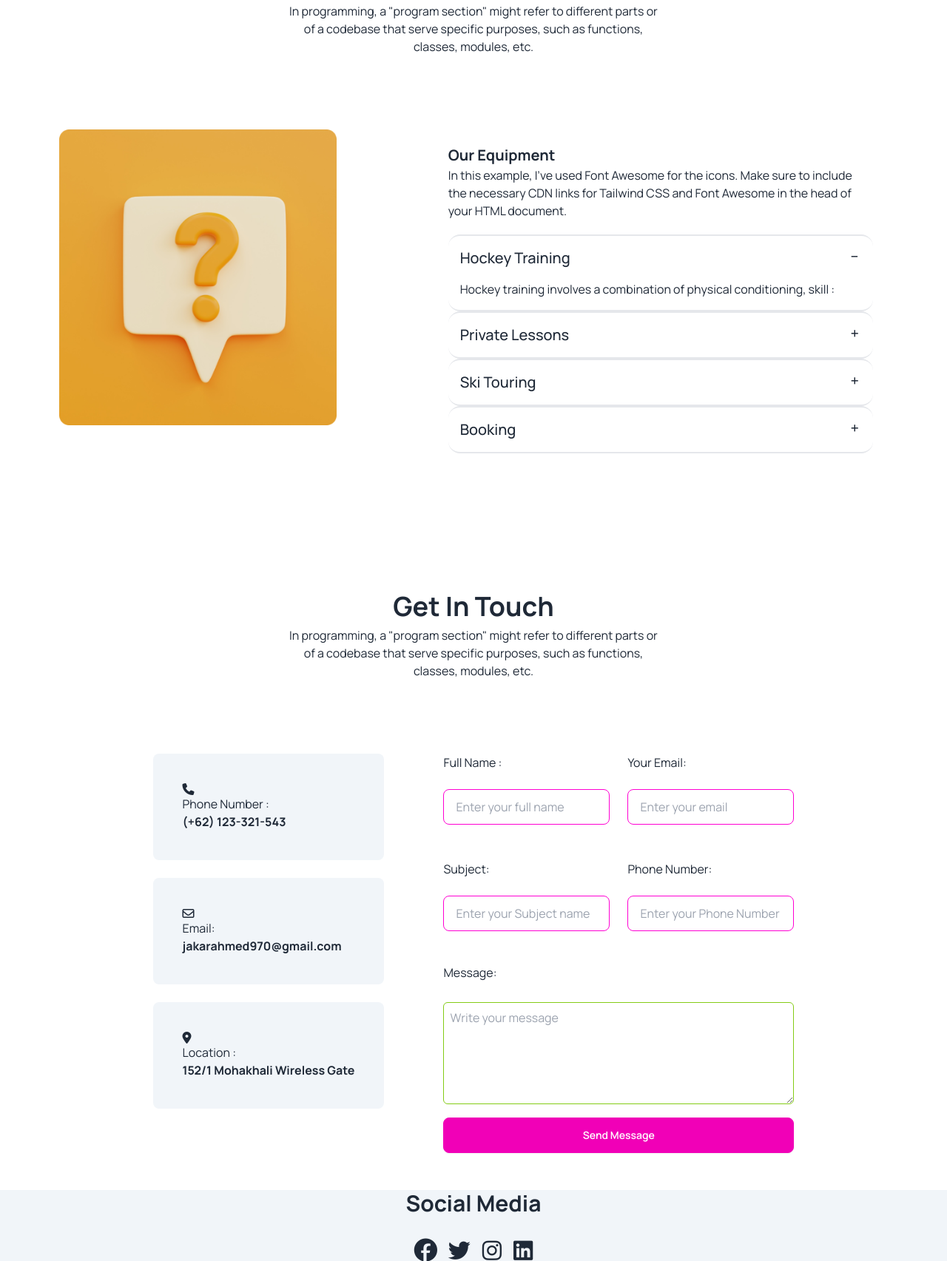
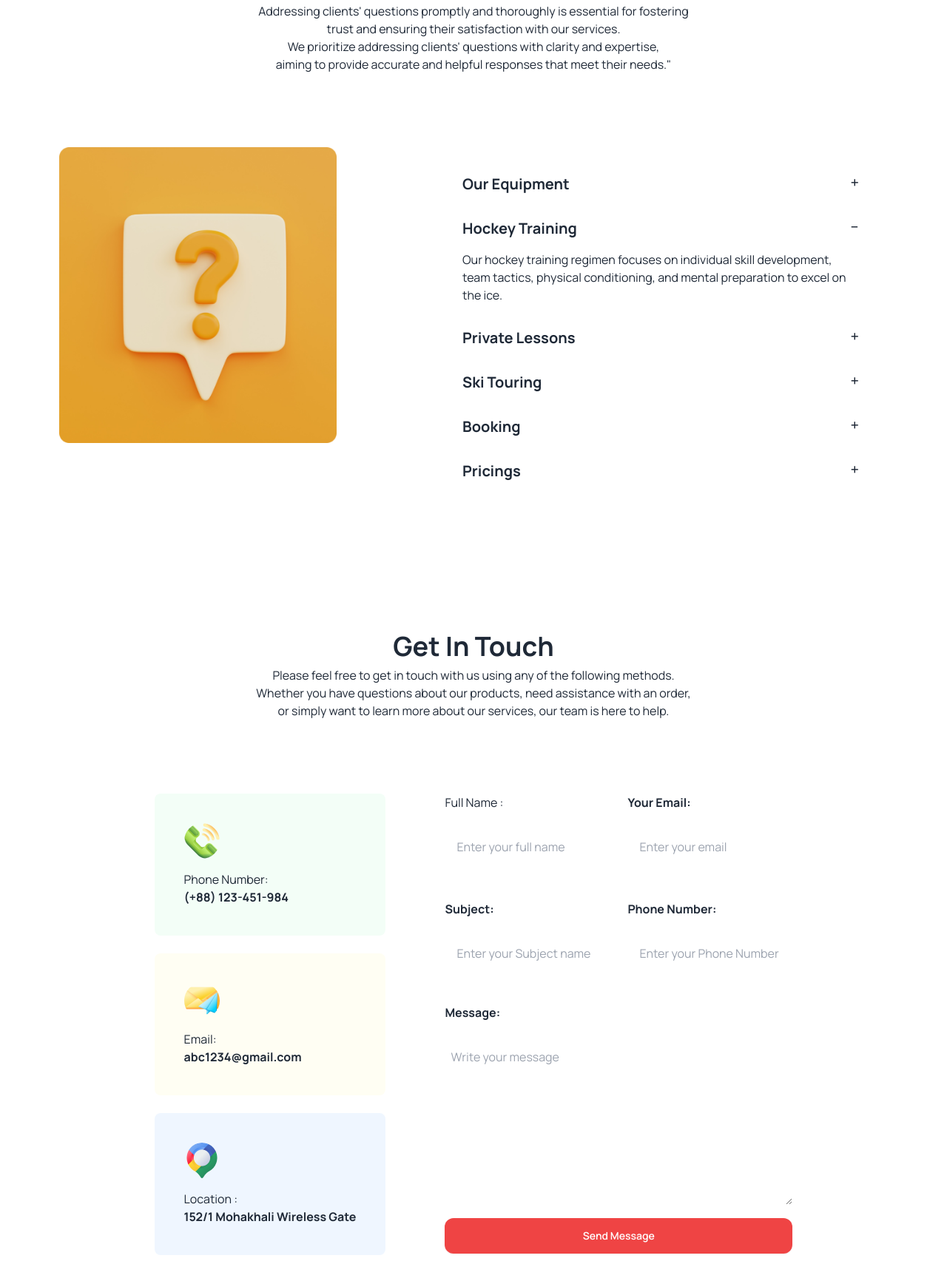
Before and after one commit to lizabala03/b9_a3_hockeys, a plain HTML site: page index.html in a window 1280 px wide. Shown: the part 3516-5221 px from the top of the page at 74% size. Drawn offline with nearby package versions, Linux system fonts and the light colour scheme.

Commit message:
client and form details and footer.

```diff
--- a/index.html
+++ b/index.html
@@ -266,13 +266,11 @@
       <p class="text-[16px] text-[rgba(19, 19, 24, 0.60)]">Introducing our latest innovation: a game-changing product designed to elevate your everyday life. With sleek aesthetics and advanced functionality,<br> it seamlessly integrates into your lifestyle, enhancing efficiency and style. From its intuitive user interface to its robust performance,<br> this product sets a new standard of excellence. </p>
   </div>
 
- <!-- Cart scetion start-->
+ <!-- Cart section start-->
+
  <section class="mx-auto">
 
   <section class="flex flex-col lg:flex-row gap-5 lg:m-10 justify-center ">
-
-
-
       <div class="card lg:card-side bg-base-100 shadow-xl bg-slate-50 rounded-md sm:w-[90%] flex flex-row sm:h-auto  lg:h-[250px] lg:mx-1 p-2 flex-wrap lg:flex-nowrap justify-center sm:mx-auto ">
 
 
@@ -291,7 +289,7 @@
             <p>"program section" might refer to different </p>
 
             <div class="flex flex-row items-center space-x-3">
-              <h2 class="text-red-600 text-base mr-6">Price - $22.00</h2>
+              <h2 class="text-red-600 font-bold text-base mr-6">Price - $22.00</h2>
               <li class="list-none inline text-gray-500"><i class="fa-solid fa-shopping-cart"></i></li>
               <p class="text-[10px]">Delivery Fee : Free</p>
             </div>
@@ -300,8 +298,6 @@
         </div>
 
   <div class="card lg:card-side bg-base-100 shadow-xl bg-slate-50 rounded-md sm:w-[90%] flex flex-row sm:h-auto  lg:h-[250px] lg:mx-1 p-2 flex-wrap lg:flex-nowrap justify-center sm:mx-auto">
-
-
   <figure><img src="Images/6.png"class="w-[180px] h-[172px]"alt="Album"/></figure>
       <div class="card-body">
 
@@ -313,15 +309,12 @@
 
               </ul>
 
-
-
-
           </div>
         <h2 class="card-title">World Cup Flags Football</h2>
         <p>"program section" might refer to different </p>
 
         <div class="flex flex-row items-center space-x-3">
-          <h2 class="text-red-600 text-base mr-6">Price - $22.00</h2>
+          <h2 class="text-red-600 text-base mr-6 font-bold">Price - $22.00</h2>
           <li class="list-none inline text-gray-500"><i class="fa-solid fa-shopping-cart"></i></li>
           <p class="text-[10px]">Delivery Fee : Free</p>
         </div>
@@ -334,19 +327,9 @@
 
   </section>
 
-
-
-  <!-----------------------------card1 row end----------->
-
-
   <section class="flex flex-col lg:flex-row gap-5 lg:m-10 justify-center">
 
-
-
       <div class="card lg:card-side bg-base-100 shadow-xl bg-slate-50 rounded-md sm:w-[90%] flex flex-row sm:h-auto  lg:h-[250px] lg:mx-1 p-2 flex-wrap lg:flex-nowrap justify-center sm:mx-auto ">
-
-
-
           <figure><img src="Images/7.png"class="w-[180px] h-[172px]"alt="Album"/></figure>
           <div class="card-body">
 
@@ -357,16 +340,12 @@
                       <li><i class="fa-regular fa-heart"></i>200</li>
 
                   </ul>
-
-
-
-
               </div>
             <h2 class="card-title">World Cup Flags Football</h2>
             <p>"program section" might refer to different </p>
 
             <div class="flex flex-row items-center space-x-3">
-              <h2 class="text-red-600 text-base mr-6">Price - $22.00</h2>
+              <h2 class="text-red-600 text-base mr-6 font-bold">Price - $22.00</h2>
               <li class="list-none inline text-gray-500"><i class="fa-solid fa-shopping-cart"></i></li>
               <p class="text-[10px]">Delivery Fee : Free</p>
             </div>
@@ -386,15 +365,12 @@
 
               </ul>
 
-
-
-
           </div>
         <h2 class="card-title">World Cup Flags Football</h2>
         <p>"program section" might refer to different </p>
 
         <div class="flex flex-row items-center space-x-3">
-          <h2 class="text-red-600 text-base mr-6">Price - $22.00</h2>
+          <h2 class="text-red-600 text-base mr-6 font-bold">Price - $22.00</h2>
           <li class="list-none inline text-gray-500"><i class="fa-solid fa-shopping-cart"></i></li>
           <p class="text-[10px]">Delivery Fee : Free</p>
         </div>
@@ -427,7 +403,7 @@
             <p>"program section" might refer to different </p>
 
             <div class="flex flex-row items-center space-x-3">
-              <h2 class="text-red-600 text-base mr-6">Price - $22.00</h2>
+              <h2 class="text-red-600 font-bold text-base mr-6">Price - $22.00</h2>
               <li class="list-none inline text-gray-500"><i class="fa-solid fa-shopping-cart"></i></li>
               <p class="text-[10px]">Delivery Fee : Free</p>
             </div>
@@ -454,7 +430,7 @@
         <p>"program section" might refer to different </p>
 
         <div class="flex flex-row items-center space-x-3">
-          <h2 class="text-red-600 text-base mr-6">Price - $22.00</h2>
+          <h2 class="font-bold text-red-600 text-base mr-6">Price - $22.00</h2>
           <li class="list-none inline text-gray-500"><i class="fa-solid fa-shopping-cart"></i></li>
           <p class="text-[10px]">Delivery Fee : Free</p>
         </div>
@@ -467,67 +443,79 @@
  </section>
 <!-- cart end -->
 
+<!-- Client Question & Form -->
  <div class="text text-center my-[100px] w-">
   <h2 class="text-[36px] font-bold">Clients Question</h2>
-  <p class="text-[16px]">
+  <p class="text-[16px]"> Addressing clients' questions promptly and thoroughly is essential for fostering <br>trust and ensuring their satisfaction with our services. <br> We prioritize addressing clients' questions with clarity and expertise, <br>aiming to provide accurate and helpful responses that meet their needs."
 
-      In programming, a "program section" might refer to different parts or <br> of a codebase that serve specific purposes, such as functions,<br> classes, modules, etc. </p>
+    </p>
 </div>
-
-
-<!--------------------FAQ--------------->
-
-
 
 <section class="flex flex-col lg:flex-row w-auto lg:mx-20 justify-center gap-[20px]">
 <div class="w-[95%] h-[417px]">
   <img src="Images/11.png" class="h-[400px]" alt="">
 </div>
 
-<!-------------------------faq part---------->
 <div class="h-auto mt-20 lg:m-auto p-5">
 
-<h2 class="text-[20px] font-bold">Our Equipment</h2>
-<p class="text-[16px] mb-5">In this example, I've used Font Awesome for the icons. Make sure to include the necessary CDN links for Tailwind CSS and Font Awesome in the head of your HTML document.</p>
-
-  <div class="collapse collapse-plus border-y-2">
+<div class="collapse collapse-plus border-y-0">
   <input type="radio" name="my-accordion-3" checked="checked" />
   <div class="collapse-title text-xl font-medium">
-          Hockey Training
+    <h3 class="font-bold">Our Equipment</h3>
   </div>
   <div class="collapse-content">
     <p>
-          Hockey training involves a combination of physical conditioning, skill :</p>
+      Our equipment selection is meticulously curated, featuring cutting-edge technology and reliable machinery tailored to meet diverse operational needs.</p>
+  </div>
+</div>
+  <div class="collapse collapse-plus ">
+      <input type="radio" name="my-accordion-3" checked="checked" />
+      <div class="collapse-title text-xl font-medium">
+        <h3 class="font-bold">Hockey Training</h3>
+
+      </div>
+      <div class="collapse-content">
+        <p>Our hockey training regimen focuses on individual skill development, team tactics, physical conditioning, and mental preparation to excel on the ice.</p>
       </div>
     </div>
 
 
-    <div class="collapse collapse-plus border-y-2">
+    <div class="collapse collapse-plus">
       <input type="radio" name="my-accordion-3" />
       <div class="collapse-title text-xl font-medium">
-          Private Lessons
+          <h3 class="font-bold">Private Lessons</h3>
       </div>
       <div class="collapse-content">
-        <p>development, and tactical understanding of the game. Whether you're a </p>
+        <p>Private lessons offer personalized instruction tailored to individual skill levels and goals, providing focused attention and accelerated learning in a one-on-one setting.</p>
       </div>
     </div>
-    <div class="collapse collapse-plus border-y-2">
+    <div class="collapse collapse-plus">
       <input type="radio" name="my-accordion-3" />
       <div class="collapse-title text-xl font-medium">
-          Ski Touring
+          <h3 class="font-bold">Ski Touring</h3>
       </div>
       <div class="collapse-content">
-        <p>beginner or an experienced player, here are some general tips for hockey training</p>
+        <p>Ski touring, also known as backcountry skiing or alpine touring, involves traveling through snow-covered terrain using specialized skis equipped with bindings </p>
       </div>
     </div>
 
-    <div class="collapse collapse-plus border-y-2">
+    <div class="collapse collapse-plus">
       <input type="radio" name="my-accordion-3" />
       <div class="collapse-title text-xl font-medium">
-          Booking
+          <h3 class="font-bold">Booking</h3>
       </div>
       <div class="collapse-content">
-        <p>here are some general tips for hockey training</p>
+        <p>Booking gives many booking option.</p>
+      </div>
+    </div>
+
+    <div class="collapse collapse-plus">
+      <input type="radio" name="my-accordion-3" />
+      <div class="collapse-title text-xl font-medium">
+          <h3 class="font-bold">Pricings</h3>
+      </div>
+      <div class="collapse-content">
+        <p>Gives more price idea and all details.</p>
       </div>
     </div>
 
@@ -544,58 +532,46 @@
 </div>
 
 </section>
+<!-- Client qna end -->
 
-<!-----------------------FAQ End------------------->
+<!-- Get in touch && Form -->
 
 <div class="text text-center my-[100px] w-">
-  <h2 class="text-[36px] font-bold">Get In Touch</h2>
+  <h3 class="text-[36px] font-bold">Get In Touch</h3>
   <p class="text-[16px]">
 
-      In programming, a "program section" might refer to different parts or <br> of a codebase that serve specific purposes, such as functions,<br> classes, modules, etc. </p>
+    Please feel free to get in touch with us using any of the following methods. <br> Whether you have questions about our products, need assistance with an order, <br>or simply want to learn more about our services, our team is here to help. </p>
 </div>
-
-<!----------------------form--------->
-
-
+  <!-- Form section -->
 <section class="flex flex-col lg:flex-row justify-center gap-20">
 
 <div class="w-auto space-y-6">
 
-<div class="w-auto  p-10 rounded-lg bg-slate-100 flex flex-col m-auto">
-  <i class="fa-solid fa-phone"></i>
-<p>Phone Number : </p>
-<h2 class="font-bold">(+62) 123-321-543</h2>
-</div>
-
-
-<div class="w-auto  p-10 rounded-lg bg-slate-100 flex flex-col m-auto">
-  <i class="fa-regular fa-envelope"></i>
-<p>Email: </p>
-<h2 class="font-bold">jakarahmed970@gmail.com</h2>
+  <div class="w-auto p-10 rounded-lg bg-green-300 bg-opacity-10 flex flex-col m-auto border-none">
+    <img src="Images/Group 1171275317.png" alt="Location Image" class="w-24 h-24 mb-4 rounded-full" style="width: 48px; height: 48px;">
+    <p>Phone Number:</p>
+    <p class="font-bold">(+88) 123-451-984</p>
   </div>
 
 
 
-<div class="w-auto p-10 rounded-lg bg-slate-100 flex flex-col m-auto">
-  <i class="fa-solid fa-location-dot"></i>
-<p>Location :  </p>
-<h2 class="font-bold">152/1 Mohakhali Wireless Gate</h2>
-</div>
+<div class="w-auto p-10 border-none rounded-lg bg-yellow-200 bg-opacity-10 flex flex-col m-auto">
+ <img src="Images/Group 1171275318.png" alt="Location Image" class="w-24 h-24 mb-4 rounded-full" style="width: 48px; height: 48px;">
+<p>Email: </p>
+<p class="font-bold">abc1234@gmail.com</p>
 </div>
 
 
+<div class="w-auto p-10 rounded-lg bg-blue-400 bg-opacity-10 flex flex-col m-auto">
+  <img src="Images/Group 1171275321.png" alt="Location Image" class="w-24 h-24 mb-4 rounded-full" style="width: 48px; height: 48px;">
+  <p>Location :  </p>
+  <p class="font-bold">152/1 Mohakhali Wireless Gate</p>
+</div>
 
-
-
-
-
-
-<!-------------------input fild-->
+</div>
+<!--form inputs -->
 
 <div class="main flex flex-col">
-
-
-
 
  <div class="w-auto flex flex-col h-10 lg:flex-row gap-6 ">
 
@@ -604,42 +580,36 @@
 
 
 <label class="block">Full Name :</label><br>
-<input type="text" placeholder="Enter your full name" class="input input-bordered input-secondary w-[100%] max-w-xs" />
+<input type="text" placeholder="Enter your full name" class="input input-bordered border-none input-secondary w-[100%] max-w-xs" />
 </div>
 
 <div class="sm:mt-20 lg:mt-0">
-<label class="block">Your Email:</label><br>
-<input type="text" placeholder="Enter your email" class="input input-bordered input-secondary w-[100%] max-w-xs" />
+<label class="block font-bold">Your Email:</label><br>
+<input type="text" placeholder="Enter your email" class="input input-bordered input-secondary w-[100%] max-w-xs border-none" />
 </div>
-
-
 </div>
-
-
 <br>
 
 <div class="w-auto flex flex-col h-10 lg:flex-row gap-6 mt-40 lg:mt-20">
 
 
   <div class="">
-
-
-   <label class="block">Subject:</label><br>
-   <input type="text" placeholder="Enter your Subject name" class="input input-bordered input-secondary w-[100%] max-w-xs" />
+   <label class="block font-bold">Subject:</label><br>
+   <input type="text" placeholder="Enter your Subject name" class="input input-bordered input-secondary w-[100%] max-w-xs border-none" />
   </div>
 
    <div class="">
-   <label class="block">Phone Number:</label><br>
-   <input type="text" placeholder="Enter your Phone Number" class="input input-bordered input-secondary w-[100%] max-w-xs" />
+   <label class="block font-bold">Phone Number:</label><br>
+   <input type="text" placeholder="Enter your Phone Number" class="input input-bordered input-secondary w-[100%] border-none max-w-xs" />
   </div>
 
 
   </div>
 
 <div class="mt-[182px] lg:mt-[100px]">
-  <label class="block">Message:</label><br>
-  <textarea id="message" name="message" rows="5" class="mt-1 p-2 w-[100%] border border-lime-500 rounded-md focus:outline-none focus:border-blue-500 " placeholder="Write your message"></textarea>
-  <button class="btn btn-active btn-secondary text-white w-[100%] mt-3">Send Message</button>
+  <label class="block font-bold">Message:</label><br>
+  <textarea id="message" name="message" rows="5" class="mt-1 p-2 w-[100%] border border-none rounded-md focus:outline-none h-[220px]" placeholder="Write your message"></textarea>
+  <button class="btn btn-active btn-secondary rounded-xl bg-red-500 hover:bg-red-500 border-none text-white w-[100%] mt-3">Send Message</button>
 </div>
 
 
```
Lines whose indentation alone changed are shown as unchanged.
